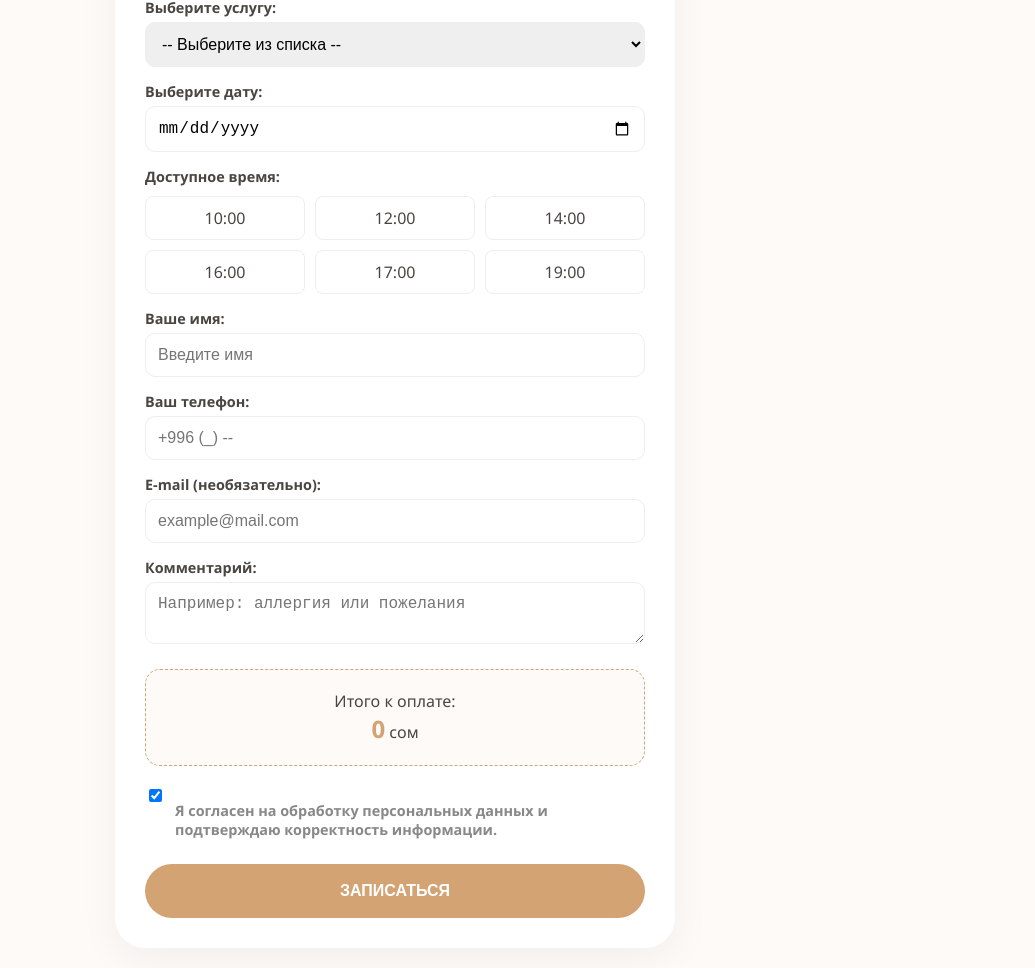
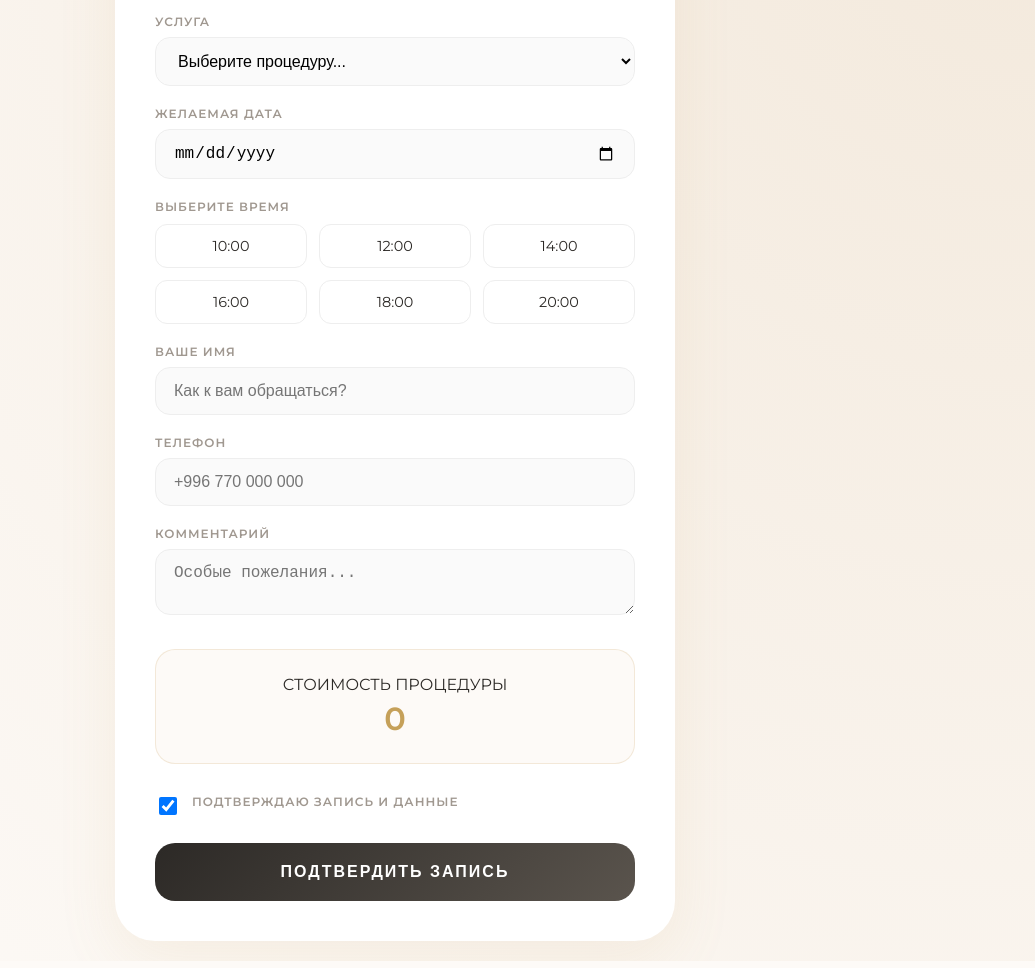
Before and after one commit to imashovdaniel0-maker/gladko-studio, a plain HTML site: page index.html in a window 1280 px wide. Shown: the part 125-1093 px from the top of the page, without its empty margins (245-1280 px from the left). Drawn offline with Linux system fonts and the light colour scheme.

Commit message:
Update index.html

```diff
--- a/index.html
+++ b/index.html
@@ -3,40 +3,189 @@
 <head>
     <meta charset="UTF-8">
     <meta name="viewport" content="width=device-width, initial-scale=1.0">
-    <title>GLADKO | Онлайн-запись</title>
+    <title>GLADKO | Премиум Запись</title>
+    <link href="https://fonts.googleapis.com/css2?family=Montserrat:wght@300;400;600&display=swap" rel="stylesheet">
     <style>
-        :root { --gold: #d4a373; --dark: #4a4540; --light: #fdfaf7; }
-        body { font-family: 'Segoe UI', sans-serif; background-color: var(--light); color: var(--dark); margin: 0; padding: 20px; }
-        .booking-card { max-width: 500px; margin: 0 auto; background: white; padding: 30px; border-radius: 30px; box-shadow: 0 10px 40px rgba(0,0,0,0.05); }
-        h2 { text-align: center; font-weight: 300; letter-spacing: 2px; }
+        :root {
+            --gold: #c5a059;
+            --gold-light: #e2c792;
+            --dark: #2c2926;
+            --bg: #fdfaf7;
+            --white: #ffffff;
+            --transition: all 0.3s cubic-bezier(0.4, 0, 0.2, 1);
+        }
 
-        label { display: block; margin: 15px 0 5px; font-weight: bold; font-size: 0.9rem; }
-        select, input, textarea { width: 100%; padding: 12px; border: 1px solid #eee; border-radius: 10px; box-sizing: border-box; font-size: 1rem; }
+        body {
+            font-family: 'Montserrat', sans-serif;
+            background-color: var(--bg);
+            background-image: radial-gradient(circle at top right, #f3e9dc, transparent);
+            color: var(--dark);
+            margin: 0;
+            padding: 20px;
+            display: flex;
+            justify-content: center;
+            min-height: 100vh;
+        }
 
-        /* Сетка времени */
-        .time-grid { display: grid; grid-template-columns: repeat(3, 1fr); gap: 10px; margin-top: 10px; }
-        .time-btn { padding: 10px; border: 1px solid #eee; background: white; border-radius: 8px; cursor: pointer; transition: 0.3s; text-align: center; }
-        .time-btn:hover { border-color: var(--gold); color: var(--gold); }
-        .time-btn.active { background: var(--gold); color: white; border-color: var(--gold); }
+        .booking-card {
+            max-width: 480px;
+            width: 100%;
+            background: var(--white);
+            padding: 40px;
+            border-radius: 40px;
+            box-shadow: 0 20px 60px rgba(197, 160, 89, 0.1);
+            position: relative;
+            overflow: hidden;
+        }
 
-        .total-price { background: #fdfaf7; padding: 20px; border-radius: 15px; text-align: center; margin: 20px 0; border: 1px dashed var(--gold); }
-        .total-price span { font-size: 1.5rem; font-weight: bold; color: var(--gold); }
+        /* Декоративный элемент */
+        .booking-card::before {
+            content: '';
+            position: absolute;
+            top: 0; left: 0; width: 100%; height: 6px;
+            background: linear-gradient(90deg, var(--gold), var(--gold-light));
+        }
 
-        .checkbox-group { display: flex; align-items: flex-start; gap: 10px; font-size: 0.8rem; color: #888; margin-top: 20px; }
-        .checkbox-group input { width: auto; margin-top: 3px; }
+        h2 {
+            text-align: center;
+            font-weight: 300;
+            letter-spacing: 4px;
+            text-transform: uppercase;
+            margin-bottom: 30px;
+            color: var(--dark);
+        }
 
-        .btn-submit { width: 100%; background: var(--gold); color: white; padding: 18px; border: none; border-radius: 50px; font-weight: bold; font-size: 1rem; cursor: pointer; margin-top: 20px; transition: 0.3s; }
-        .btn-submit:hover { background: #bc8a5f; transform: translateY(-2px); }
+        .input-group { margin-bottom: 20px; }
+
+        label {
+            display: block;
+            margin-bottom: 8px;
+            font-size: 0.75rem;
+            text-transform: uppercase;
+            letter-spacing: 1px;
+            font-weight: 600;
+            color: #a09890;
+        }
+
+        select, input, textarea {
+            width: 100%;
+            padding: 14px 18px;
+            border: 1.5px solid #eee;
+            border-radius: 15px;
+            box-sizing: border-box;
+            font-size: 1rem;
+            outline: none;
+            transition: var(--transition);
+            background: #fafafa;
+        }
+
+        select:focus, input:focus, textarea:focus {
+            border-color: var(--gold);
+            background: white;
+            box-shadow: 0 5px 15px rgba(197, 160, 89, 0.1);
+        }
+
+        /* Кнопки времени */
+        .time-grid {
+            display: grid;
+            grid-template-columns: repeat(3, 1fr);
+            gap: 12px;
+            margin-top: 10px;
+        }
+
+        .time-btn {
+            padding: 12px;
+            border: 1.5px solid #eee;
+            background: white;
+            border-radius: 12px;
+            cursor: pointer;
+            transition: var(--transition);
+            text-align: center;
+            font-weight: 400;
+            font-size: 0.9rem;
+        }
+
+        .time-btn:hover {
+            border-color: var(--gold-light);
+            transform: translateY(-2px);
+        }
+
+        .time-btn.active {
+            background: var(--dark);
+            color: white;
+            border-color: var(--dark);
+            box-shadow: 0 4px 12px rgba(0,0,0,0.15);
+        }
+
+        /* Цена */
+        .total-price {
+            background: #fdfaf7;
+            padding: 25px;
+            border-radius: 20px;
+            text-align: center;
+            margin: 30px 0;
+            border: 1px solid rgba(197, 160, 89, 0.2);
+        }
+
+        .total-price span {
+            font-size: 2rem;
+            font-weight: 600;
+            color: var(--gold);
+            display: block;
+            margin-top: 5px;
+        }
+
+        .checkbox-group {
+            display: flex;
+            align-items: center;
+            gap: 12px;
+            font-size: 0.75rem;
+            color: #888;
+            cursor: pointer;
+        }
+
+        .checkbox-group input { width: 18px; height: 18px; cursor: pointer; }
+
+        .btn-submit {
+            width: 100%;
+            background: linear-gradient(135deg, var(--dark), #5a544d);
+            color: white;
+            padding: 20px;
+            border: none;
+            border-radius: 20px;
+            font-weight: 600;
+            font-size: 1rem;
+            cursor: pointer;
+            margin-top: 25px;
+            transition: var(--transition);
+            letter-spacing: 2px;
+        }
+
+        .btn-submit:hover {
+            transform: translateY(-3px);
+            box-shadow: 0 10px 25px rgba(0,0,0,0.2);
+            filter: brightness(1.2);
+        }
+
+        .btn-submit:active { transform: translateY(-1px); }
+
+        /* Анимация появления */
+        @keyframes fadeIn {
+            from { opacity: 0; transform: translateY(20px); }
+            to { opacity: 1; transform: translateY(0); }
+        }
+        .booking-card { animation: fadeIn 0.8s ease-out; }
     </style>
 </head>
 <body>
 
 <div class="booking-card">
-    <h2>Запись в GLADKO</h2>
+    <h2>GLADKO</h2>
 
-    <label>Выберите услугу:</label>
+    <div class="input-group">
+        <label>Услуга</label>
         <select id="service" onchange="updatePrice()">
-        <option value="0" data-price="0">-- Выберите из списка --</option>
+            <option value="0" data-price="0">Выберите процедуру...</option>
             <option value="Комплекс S" data-price="1300">Комплекс S (1300 сом)</option>
             <option value="Комплекс M" data-price="2100">Комплекс M (2100 сом)</option>
             <option value="Комплекс L" data-price="2700">Комплекс L (2700 сом)</option>
@@ -44,46 +193,59 @@
             <option value="Глубокое бикини" data-price="800">Глубокое бикини (800 сом)</option>
             <option value="Ноги полностью" data-price="1600">Ноги полностью (1600 сом)</option>
         </select>
+    </div>
 
-    <label>Выберите дату:</label>
+    <div class="input-group">
+        <label>Желаемая дата</label>
         <input type="date" id="date">
+    </div>
 
-    <label>Доступное время:</label>
+    <div class="input-group">
+        <label>Выберите время</label>
         <div class="time-grid" id="timeGrid">
             <div class="time-btn" onclick="selectTime(this)">10:00</div>
             <div class="time-btn" onclick="selectTime(this)">12:00</div>
             <div class="time-btn" onclick="selectTime(this)">14:00</div>
             <div class="time-btn" onclick="selectTime(this)">16:00</div>
-        <div class="time-btn" onclick="selectTime(this)">17:00</div>
-        <div class="time-btn" onclick="selectTime(this)">19:00</div>
+            <div class="time-btn" onclick="selectTime(this)">18:00</div>
+            <div class="time-btn" onclick="selectTime(this)">20:00</div>
+        </div>
     </div>
 
-    <label>Ваше имя:</label>
-    <input type="text" id="name" placeholder="Введите имя">
+    <div class="input-group">
+        <label>Ваше имя</label>
+        <input type="text" id="name" placeholder="Как к вам обращаться?">
+    </div>
 
-    <label>Ваш телефон:</label>
-    <input type="tel" id="phone" placeholder="+996 (_) --">
+    <div class="input-group">
+        <label>Телефон</label>
+        <input type="tel" id="phone" placeholder="+996 770 000 000">
+    </div>
 
-    <label>E-mail (необязательно):</label>
-    <input type="email" id="email" placeholder="example@mail.com">
-
-    <label>Комментарий:</label>
-    <textarea id="comment" rows="2" placeholder="Например: аллергия или пожелания"></textarea>
+    <div class="input-group">
+        <label>Комментарий</label>
+        <textarea id="comment" rows="2" placeholder="Особые пожелания..."></textarea>
+    </div>
 
     <div class="total-price">
-        Итого к оплате: <br>
-        <span id="displayPrice">0</span> сом
+        СТОИМОСТЬ ПРОЦЕДУРЫ
+        <span id="displayPrice">0</span>
     </div>
+
     <div class="checkbox-group">
         <input type="checkbox" id="agree" checked>
-        <label for="agree">Я согласен на обработку персональных данных и подтверждаю корректность информации.</label>
+        <label for="agree">Подтверждаю запись и данные</label>
     </div>
 
-    <button class="btn-submit" onclick="sendToWhatsApp()">ЗАПИСАТЬСЯ</button>
+    <button class="btn-submit" onclick="sendToWhatsApp()">ПОДТВЕРДИТЬ ЗАПИСЬ</button>
 </div>
 
 <script>
     let selectedTime = "";
+
+    // Установка минимальной даты сегодня
+    const today = new Date().toISOString().split('T')[0];
+    document.getElementById('date').setAttribute('min', today);
 
     function selectTime(btn) {
         document.querySelectorAll('.time-btn').forEach(b => b.classList.remove('active'));
@@ -94,7 +256,7 @@
     function updatePrice() {
         const select = document.getElementById('service');
         const price = select.options[select.selectedIndex].getAttribute('data-price');
-        document.getElementById('displayPrice').innerText = price;
+        document.getElementById('displayPrice').innerText = price + " СОМ";
     }
 
     function sendToWhatsApp() {
@@ -103,34 +265,34 @@
         const name = document.getElementById('name').value;
         const phone = document.getElementById('phone').value;
         const price = document.getElementById('displayPrice').innerText;
-        const comment = document.getElementById('comment').value;
+        const comment = document.getElementById('comment').value || "Нет";
         const agree = document.getElementById('agree').checked;
 
-        if (service == "0"  !date  !selectedTime  !name  !phone) {
-            alert("Пожалуйста, заполните все основные поля и выберите время!");
+        if (service == "0" || !date || !selectedTime || !name || !phone) {
+            alert("Пожалуйста, заполните все поля, чтобы мы подготовились к вашему визиту 🌸");
             return;
         }
 
         if (!agree) {
-            alert("Нужно подтвердить согласие на обработку данных");
+            alert("Нужно ваше согласие на запись");
             return;
         }
 
-        // ЗАМЕНИ ТУТ НОМЕР НА СВОЙ
+        // --- ЗАМЕНИТЕ ЭТОТ НОМЕР НА ВАШ ---
         const myNumber = "996XXXXXXXXX";
 
-        const text = ЗАЯВКА С САЙТА GLADKO:%0A +
-                     ------------------------%0A +
-                     🌸 Услуга: ${service}%0A +
-                     📅 Дата: ${date}%0A +
-                     ⏰ Время: ${selectedTime}%0A +
-                     ------------------------%0A +
-                     👤 Клиент: ${name}%0A +
-                     📞 Телефон: ${phone}%0A +
-                     💬 Коммент: ${comment}%0A +
-                     💰 Сумма: ${price} сом;
+        const message = `✨ *НОВАЯ ЗАПИСЬ GLADKO* ✨%0A%0A` +
+                        `🌸 *Услуга:* ${service}%0A` +
+                        `📅 *Дата:* ${date}%0A` +
+                        `⏰ *Время:* ${selectedTime}%0A` +
+                        `────────────────────%0A` +
+                        `👤 *Клиент:* ${name}%0A` +
+                        `📞 *Тел:* ${phone}%0A` +
+                        `💬 *Коммент:* ${comment}%0A` +
+                        `────────────────────%0A` +
+                        `💰 *ИТОГО:* ${price}`;
 
-        window.open(https://wa.me/${myNumber}?text=${text}, '_blank');
+        window.open(`https://wa.me/${myNumber}?text=${message}`, '_blank');
     }
 </script>
 
```
Lines whose indentation alone changed are shown as unchanged.
